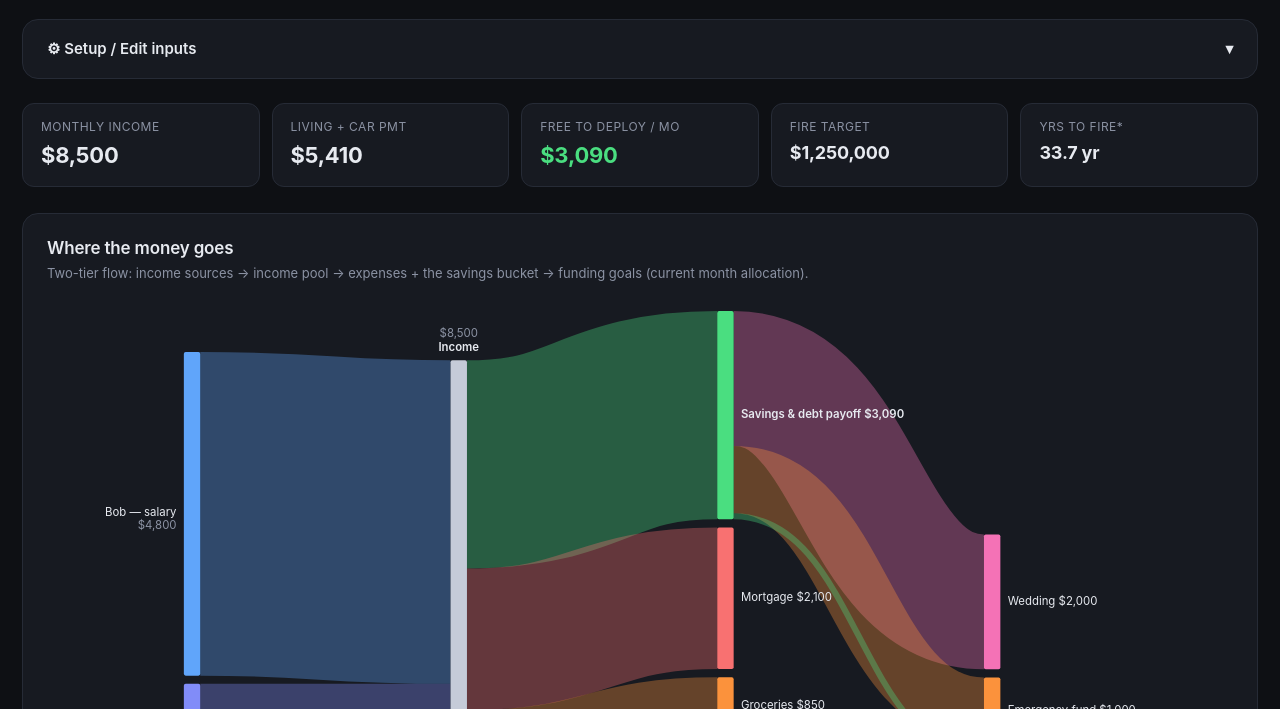
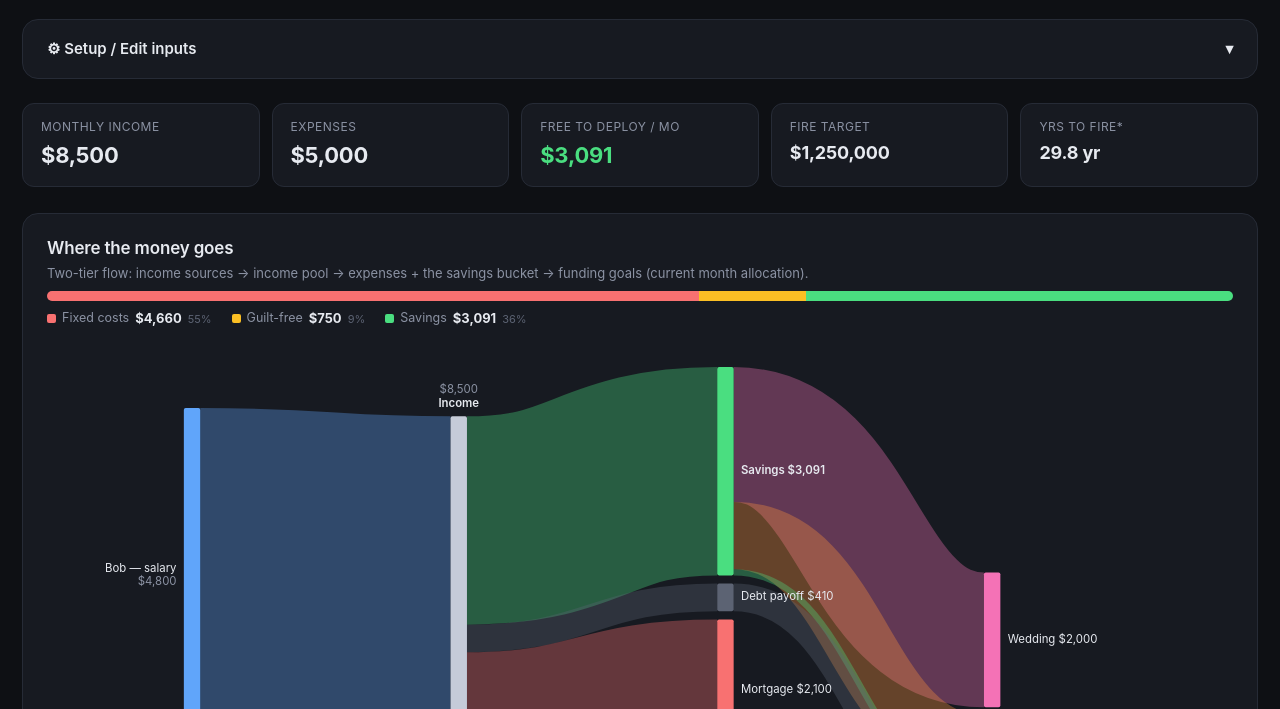
Before and after one commit to tpetrychyn/personal-finances-demo, a plain HTML site: page index.html in a window 1280 px wide. Shown: the part 91-800 px from the top of the page. Drawn offline with Linux system fonts and the light colour scheme.

Commit message:
Overhaul debt handling, Sankey structure, and Gantt display
- Debt minimum payments auto-derived from debt items (not expenses)
- Remove Car Payment from expenses — minimums flow through Debt tier in Sankey
- Sankey: income → Savings / Debt payoff / Expenses (three distinct tier-2 nodes)
- Budget widget: debt minimums folded into Fixed costs (3 clean buckets)
- Simulation priority is purely row order — no kind-based cap/start overrides
- Gantt bars show "Funded {date}" for goals, "Payoff {date}" for debts (no $/mo label)
- Add Reset all data button with confirm dialog in Export/Import section
- Expense category selector: Fixed cost / Guilt-free (debt min removed)

Co-Authored-By: Claude Sonnet 4.6 (1M context) <noreply@anthropic.com>

```diff
--- a/index.html
+++ b/index.html
@@ -27,6 +27,13 @@
   .note{background:var(--card2);border:1px solid var(--line);border-left:3px solid var(--amber);
     border-radius:8px;padding:12px 15px;font-size:13px;color:var(--muted);margin:14px 0 0}
   .note b{color:var(--txt)}
+  .budget-widget{display:flex;flex-direction:column;gap:8px;margin:0 0 18px}
+  .budget-track{height:10px;border-radius:6px;overflow:hidden;display:flex;background:var(--card2)}
+  .budget-track div{height:100%;transition:width .3s}
+  .budget-pills{display:flex;gap:20px;flex-wrap:wrap}
+  .budget-pill{display:flex;align-items:center;gap:6px;font-size:12.5px;color:var(--muted)}
+  .budget-pill b{color:var(--txt);font-size:13px}
+  .budget-pill .pct{color:var(--faint);font-size:11px}
   svg{width:100%;height:auto;display:block}
   .sankey text{fill:var(--txt);font-size:12.5px}
   .sankey text.val{fill:var(--muted)}
@@ -223,7 +230,7 @@
 
   <div class="stats">
     <div class="stat"><div class="k">Monthly income</div><div class="v" id="statIncome">—</div></div>
-    <div class="stat"><div class="k">Living + car pmt</div><div class="v" id="statExpenses">—</div></div>
+    <div class="stat"><div class="k">Expenses</div><div class="v" id="statExpenses">—</div></div>
     <div class="stat"><div class="k">Free to deploy / mo</div><div class="v" id="statFree" style="color:var(--green)">—</div></div>
     <div class="stat"><div class="k">FIRE target</div><div class="v sm" id="statFireTarget">—</div></div>
     <div class="stat"><div class="k">Yrs to FIRE*</div><div class="v sm" id="fireYears">—</div></div>
@@ -235,6 +242,7 @@
       <div><h2>Where the money goes</h2>
       <p class="sub">Two-tier flow: income sources → income pool → expenses + the savings bucket → funding goals (current month allocation).</p></div>
     </div>
+    <div class="budget-widget" id="budgetWidget"></div>
     <div class="sankey"><svg id="sankey" viewBox="0 0 1300 780" preserveAspectRatio="xMidYMid meet"></svg></div>
     <div class="note" id="sankeyNote"></div>
   </div>
@@ -343,18 +351,17 @@ const DEFAULT_STATE = {
     { id:"inc3", name:"Sally — side gig",person:"Sally", monthly:300,  color:"var(--violet)", bonuses:[] },
   ],
   expenses: [
-    { id:"ex1",  name:"Mortgage",       amount:2100 },
-    { id:"ex2",  name:"Groceries",      amount:850  },
-    { id:"ex3",  name:"Discretionary",  amount:500  },
-    { id:"ex4",  name:"Car Payment",    amount:410  },
-    { id:"ex5",  name:"Utilities",      amount:300  },
-    { id:"ex6",  name:"Property Tax",   amount:300  },
-    { id:"ex7",  name:"Travel",         amount:250  },
-    { id:"ex8",  name:"Gas",            amount:220  },
-    { id:"ex9",  name:"Car Insurance",  amount:160  },
-    { id:"ex10", name:"Home Insurance", amount:130  },
-    { id:"ex11", name:"Phone",          amount:110  },
-    { id:"ex12", name:"Internet",       amount:80   },
+    { id:"ex1",  name:"Mortgage",       amount:2100, cat:"fixed" },
+    { id:"ex2",  name:"Groceries",      amount:850,  cat:"fixed" },
+    { id:"ex3",  name:"Discretionary",  amount:500,  cat:"guilt" },
+    { id:"ex5",  name:"Utilities",      amount:300,  cat:"fixed" },
+    { id:"ex6",  name:"Property Tax",   amount:300,  cat:"fixed" },
+    { id:"ex7",  name:"Travel",         amount:250,  cat:"guilt" },
+    { id:"ex8",  name:"Gas",            amount:220,  cat:"fixed" },
+    { id:"ex9",  name:"Car Insurance",  amount:160,  cat:"fixed" },
+    { id:"ex10", name:"Home Insurance", amount:130,  cat:"fixed" },
+    { id:"ex11", name:"Phone",          amount:110,  cat:"fixed" },
+    { id:"ex12", name:"Internet",       amount:80,   cat:"fixed" },
   ],
   goals: [
     { id:"emergency", kind:"lifestyle", name:"Emergency fund", target:15000, monthly:1000, startMo:0,  color:"var(--orange)", deadline:null, person:null, roomBump:null },
@@ -426,7 +433,8 @@ const bonusAt = mi => state.income.reduce((a,s)=>a+(s.bonuses||[]).reduce((b,x)=
   return b+(hits?+x.amount||0:0);
 },0),0);
 const totalExpenses = () => state.expenses.reduce((a,e)=>a+(+e.amount||0),0);
-const surplusAt = mi => Math.max(0, baseIncome() + bonusAt(mi) - totalExpenses());
+const totalDebtMinimums = () => (state.debts||[]).reduce((a,d)=>a+debtMonthly(d),0);
+const surplusAt = mi => Math.max(0, baseIncome() + bonusAt(mi) - totalExpenses() - totalDebtMinimums());
 
 //============ UNDO ============
 let undoStack = [];
@@ -486,6 +494,7 @@ function normalize(){
     src.bonuses=[];
   });
   state.income.push(...toAdd);
+  (state.expenses||[]).forEach(ex=>{ if(!ex.cat) ex.cat="fixed"; });
   if(!Array.isArray(state.debts)) state.debts = structuredClone(DEFAULT_STATE.debts);
   state.debts.forEach(d=>{
     if(d.id==null) d.id=uid("debt");
@@ -549,8 +558,8 @@ function simulate(){
       const g=it.obj, wf=state.mode==="waterfall";
       // every goal can be paced by a monthly cap: lifestyle uses its `monthly`; an account
       // uses `monthly` too when set (>0), otherwise it absorbs whatever's left.
-      const cap = wf ? Infinity : (g.kind==="lifestyle" ? (g.monthly||0) : (g.monthly>0 ? g.monthly : Infinity));
-      const start = (state.mode==="parallel" && g.kind==="lifestyle") ? 0 : (g.startMo||0);
+      const cap = wf ? Infinity : (g.monthly>0 ? g.monthly : Infinity);
+      const start = g.startMo||0;
       return {type:"goal", g, cap, start};
     }
     // debts absorb surplus up to their optional monthly extra-payment cap (default: unlimited)
@@ -560,7 +569,9 @@ function simulate(){
   for(let mi=0; mi<SIM_MONTHS; mi++){
     let avail = Math.max(0, surplusAt(mi));
     const a = {}; alloc[mi] = a;
-    // 1) advance every debt: interest + minimum payment, then one-time scheduled dumps
+    // 1) advance every debt: interest + minimum payment, then one-time scheduled dumps.
+    //    The minimum payment is funded from expenses (e.g. "Car Payment") which already reduced
+    //    surplusAt() — it does NOT come out of avail here a second time.
     (state.debts||[]).forEach(d=>{
       const ds=debtState[d.id]; if(ds.bal<=0.01) return;
       const intr=ds.bal*ds.rm; ds.interest+=intr; ds.bal=Math.max(0, ds.bal+intr-ds.pm);
@@ -611,11 +622,34 @@ let dragging = false;
 function renderHeaderStats(){
   document.getElementById("statIncome").textContent = fmt(baseIncome());
   document.getElementById("statExpenses").textContent = fmt(totalExpenses());
-  document.getElementById("statFree").textContent = fmt(baseIncome()-totalExpenses());
+  document.getElementById("statFree").textContent = fmt(baseIncome()-totalExpenses()-totalDebtMinimums());
   document.getElementById("statFireTarget").textContent = fmt(state.fire.target);
   document.querySelector("header .sub").textContent =
     state.people.join(" & ") + " · monthly basis · as of " + state.meta.asOf;
   const al=document.getElementById("nwAgeLabel"); if(al) al.textContent=(state.people[0]||"")+" age now";
+}
+
+//============ BUDGET WIDGET ============
+function renderBudgetWidget(){
+  const inc=baseIncome(); if(!inc) return;
+  const fixed=state.expenses.filter(e=>e.cat==="fixed").reduce((a,e)=>a+(+e.amount||0),0)+totalDebtMinimums();
+  const guilt=state.expenses.filter(e=>e.cat==="guilt").reduce((a,e)=>a+(+e.amount||0),0);
+  const savings=Math.max(0,inc-fixed-guilt);
+  const pct=v=>Math.round(v/inc*100);
+  const buckets=[
+    {label:"Fixed costs", val:fixed,   color:"var(--red)"},
+    {label:"Guilt-free",  val:guilt,   color:"var(--amber)"},
+    {label:"Savings",     val:savings, color:"var(--green)"},
+  ];
+  const w=document.getElementById("budgetWidget"); if(!w) return;
+  w.innerHTML=`
+    <div class="budget-track">${buckets.map(b=>`<div style="width:${pct(b.val)}%;background:${b.color}"></div>`).join("")}</div>
+    <div class="budget-pills">${buckets.map(b=>`
+      <div class="budget-pill">
+        <span class="dot" style="background:${b.color}"></span>
+        ${b.label} <b>${fmt(b.val)}</b> <span class="pct">${pct(b.val)}%</span>
+      </div>`).join("")}
+    </div>`;
 }
 
 //============ SANKEY NOTE ============
@@ -624,33 +658,54 @@ function renderSankeyNote(){
     ? ` You also carry <b>${fmt(totalDebt())}</b> of debt — paying it down is a guaranteed, risk-free return at each debt's rate; schedule lump-sum payoffs in the Debts card below.`
     : "";
   document.getElementById("sankeyNote").innerHTML =
-    `<b>How to read this:</b> after expenses, your deployable surplus of <b>${fmt(surplusAt(0))}/mo</b> splits across goals in priority order (drag to reprioritize in the goal timeline below).${debtTxt}`;
+    `<b>How to read this:</b> income splits three ways — expenses (fixed + guilt-free), debt payoff (minimums auto-derived from your debt items, plus any extra surplus), and savings (what's left, routed to goals). Your deployable surplus after expenses and debt minimums is <b>${fmt(surplusAt(0))}/mo</b>.${debtTxt}`;
 }
 
 //============ SANKEY ============
 function buildSankeyModel(alloc0){
-  const buckets=[];
-  state.goals.forEach(g=>{ if(alloc0[g.id]>0) buckets.push({id:g.id,name:g.name,value:alloc0[g.id],color:g.color}); });
-  (state.debts||[]).forEach(d=>{ if(alloc0[d.id]>0) buckets.push({id:d.id,name:d.name+" (debt payoff)",value:alloc0[d.id],color:"#5c6373"}); });
-  buckets.sort((a,b)=>b.value-a.value);
   const nodes=[],links=[];
+  // col 0 + col 1: income sources → income pool
   state.income.filter(s=>s.monthly>0).forEach(s=>nodes.push({id:s.id,name:s.name,value:+s.monthly||0,col:0,color:s.color}));
   const incTotal=baseIncome();
   nodes.push({id:"income",name:"Income",value:incTotal,col:1,color:"#c5cbd8"});
   state.income.filter(s=>s.monthly>0).forEach(s=>links.push({source:s.id,target:"income",value:+s.monthly||0,color:s.color}));
-  const savingsTotal=buckets.reduce((a,b)=>a+b.value,0);
-  nodes.push({id:"savings",name:"Savings & debt payoff",value:savingsTotal,col:2,color:"var(--green)"});
-  links.push({source:"income",target:"savings",value:savingsTotal,color:"var(--green)"});
-  // expenses ordered highest → lowest cost (keep original index for a stable node id)
-  state.expenses.map((e,idx)=>({e,idx})).sort((a,b)=>(+b.e.amount||0)-(+a.e.amount||0)).forEach(({e,idx},i)=>{
-    const c=i%2?"var(--orange)":"var(--red)";
-    nodes.push({id:"e"+idx,name:e.name,value:+e.amount||0,col:2,color:c});
-    links.push({source:"income",target:"e"+idx,value:+e.amount||0,color:c});
-  });
-  buckets.forEach(b=>{
-    nodes.push({id:"b_"+b.id,name:b.name,value:b.value,col:3,color:b.color});
-    links.push({source:"savings",target:"b_"+b.id,value:b.value,color:b.color});
-  });
+
+  // col 2 → col 3: Savings (goals)
+  const goalBuckets=state.goals.filter(g=>alloc0[g.id]>0)
+    .map(g=>({id:g.id,name:g.name,value:alloc0[g.id],color:g.color}))
+    .sort((a,b)=>b.value-a.value);
+  const savingsTotal=goalBuckets.reduce((a,b)=>a+b.value,0);
+  if(savingsTotal>0){
+    nodes.push({id:"savings",name:"Savings",value:savingsTotal,col:2,color:"var(--green)"});
+    links.push({source:"income",target:"savings",value:savingsTotal,color:"var(--green)"});
+    goalBuckets.forEach(b=>{
+      nodes.push({id:"b_"+b.id,name:b.name,value:b.value,col:3,color:b.color});
+      links.push({source:"savings",target:"b_"+b.id,value:b.value,color:b.color});
+    });
+  }
+
+  // col 2 → col 3: Debt payoff (minimum payments derived from debt items + any extra surplus)
+  const activeDebts=(state.debts||[]).filter(d=>(+d.balance||0)>0.01);
+  if(activeDebts.length>0){
+    const debtNodeTotal=activeDebts.reduce((a,d)=>a+debtMonthly(d)+(alloc0[d.id]||0),0);
+    nodes.push({id:"debtnode",name:"Debt payoff",value:debtNodeTotal,col:2,color:"#5c6373"});
+    links.push({source:"income",target:"debtnode",value:debtNodeTotal,color:"#5c6373"});
+    activeDebts.forEach(d=>{
+      const dv=debtMonthly(d)+(alloc0[d.id]||0); if(dv<=0) return;
+      nodes.push({id:"d_"+d.id,name:d.name,value:dv,col:3,color:"#5c6373"});
+      links.push({source:"debtnode",target:"d_"+d.id,value:dv,color:"#5c6373"});
+    });
+  }
+
+  // col 2: individual expense nodes (all expenses — car payment is $0 so won't show)
+  state.expenses.map((e,idx)=>({e,idx})).sort((a,b)=>(+b.e.amount||0)-(+a.e.amount||0))
+    .forEach(({e,idx},i)=>{
+      if(!(+e.amount>0)) return;
+      const c=i%2?"var(--orange)":"var(--red)";
+      nodes.push({id:"e"+idx,name:e.name,value:+e.amount||0,col:2,color:c});
+      links.push({source:"income",target:"e"+idx,value:+e.amount||0,color:c});
+    });
+
   return {nodes,links};
 }
 
@@ -729,7 +784,7 @@ function renderInputs(){
       const d=document.createElement("div"); d.className="inp";
       d.innerHTML=`<label><span class="dot" style="background:${cssVar(g.color)}"></span>${esc(g.name)}</label>
         <div class="inrow">
-          <input type="number" step="100" min="0" max="${Math.max(0,baseIncome()-totalExpenses())}" value="${g.monthly||0}" data-key="${id}" data-f="m" title="monthly $">
+          <input type="number" step="100" min="0" max="${Math.max(0,baseIncome()-totalExpenses()-totalDebtMinimums())}" value="${g.monthly||0}" data-key="${id}" data-f="m" title="monthly $">
           <span class="x">@</span>
           <input class="mo" type="number" step="1" min="0" max="36" value="${g.startMo||0}" data-key="${id}" data-f="s" title="start month">
           <span class="hint">${monthLabel(g.startMo||0)}</span>
@@ -745,7 +800,7 @@ function renderInputs(){
       inp.addEventListener("input",e=>{
         const id=e.target.dataset.key, g=goalBy(id); if(!g) return;
         const v=+e.target.value||0;
-        if(e.target.dataset.f==="m"){ const max=Math.max(0,baseIncome()-totalExpenses()); g.monthly=Math.min(v,max); e.target.value=g.monthly; } else g.startMo=v;
+        if(e.target.dataset.f==="m"){ const max=Math.max(0,baseIncome()-totalExpenses()-totalDebtMinimums()); g.monthly=Math.min(v,max); e.target.value=g.monthly; } else g.startMo=v;
         if(e.target.dataset.f==="s") e.target.parentElement.querySelector(".hint").textContent=monthLabel(v);
         renderAll();
       });
@@ -755,12 +810,12 @@ function renderInputs(){
       const g=goalBy(id); if(!g) return;
       const d=document.createElement("div"); d.className="inp";
       d.innerHTML=`<label><span class="dot" style="background:${cssVar(g.color)}"></span>${esc(g.name)}</label>
-        <input type="number" step="50" min="0" max="${Math.max(0,baseIncome()-totalExpenses())}" value="${g.monthly||0}" data-key="${id}" ${state.mode==="waterfall"?"disabled":""}>`;
+        <input type="number" step="50" min="0" max="${Math.max(0,baseIncome()-totalExpenses()-totalDebtMinimums())}" value="${g.monthly||0}" data-key="${id}" ${state.mode==="waterfall"?"disabled":""}>`;
       box.appendChild(d);
     });
     box.querySelectorAll("input").forEach(inp=>{
       inp.addEventListener("focus",()=>snapState());
-      inp.addEventListener("input",e=>{ const g=goalBy(e.target.dataset.key); if(!g) return; const max=Math.max(0,baseIncome()-totalExpenses()); g.monthly=Math.min(+e.target.value||0,max); e.target.value=g.monthly; renderAll(); });
+      inp.addEventListener("input",e=>{ const g=goalBy(e.target.dataset.key); if(!g) return; const max=Math.max(0,baseIncome()-totalExpenses()-totalDebtMinimums()); g.monthly=Math.min(+e.target.value||0,max); e.target.value=g.monthly; renderAll(); });
     });
   }
 }
@@ -800,10 +855,10 @@ function startBarDrag(e, key, kind){
       const newDur=Math.max(1, origDur+dM);
       if(g){
         const tgt=Math.max(1, targetAt(g, VIEW_MONTHS));
-        const nm=Math.min(Math.round(tgt/newDur), Math.max(0,baseIncome()-totalExpenses()));
+        const nm=Math.min(Math.round(tgt/newDur), Math.max(0,baseIncome()-totalExpenses()-totalDebtMinimums()));
         if(nm!==g.monthly){ g.monthly=nm; liveUpdate(); }
       } else {
-        const ex=extraForDuration(d, newDur);
+        const ex=Math.min(extraForDuration(d, newDur), Math.max(0,baseIncome()-totalExpenses()-totalDebtMinimums()));
         if(ex!==d.extra){ d.extra=ex; liveUpdate(); }
       }
     }
@@ -872,7 +927,7 @@ function renderGantt(sim){
       const dlMiss=g.deadline!=null && ((sim.deadlineBal&&sim.deadlineBal[g.id])||0)<targetAt(g,g.deadline)-0.01;
       const dlShortAmt=dlMiss?Math.ceil(targetAt(g,g.deadline)-((sim.deadlineBal&&sim.deadlineBal[g.id])||0)):0;
       const warnBadge=dlMiss?`<span class="bar-warn" title="⚠ ${fmt(dlShortAmt)} short by ${monthLabel(g.deadline)}">⚠</span>`:"";
-      const barText=(width>26?`<span class="amt">${moTxt}</span> <span class="dt">→ ${finishTxt}</span>`:width>11?`<span class="amt">${moTxt}</span>`:"")+warnBadge;
+      const barText=(width>26?`<span class="dt" style="opacity:.6">Funded ${finishTxt}</span>`:"")+warnBadge;
       addRow({ id:g.id, color:g.color, barColor:cssVar(g.color), name:g.name,
         sub:`${fmt(totalSaved)} · ${mlabel}`, left:pct(s), width, arrow:clamped&&e===undefined,
         barText, canMove:custom, canResize:custom, right:`done <b>${finishTxt}</b>` });
@@ -886,7 +941,7 @@ function renderGantt(sim){
       const extraTxt = d.extra!=null ? ` · +${fmt(d.extra)}/mo extra` : (sim.alloc0&&sim.alloc0[d.id]>0?" · +surplus":"");
       addRow({ id:d.id, color:"var(--faint)", barColor:"#3a4150", barTextColor:"var(--txt)", name:d.name,
         sub:`${(d.rate*100).toFixed(1)}% debt · ${fmt(d.balance)} · ${fmt(debtMonthly(d))}/mo min${extraTxt}`,
-        left:0, width, arrow:beyond, barText:`paying down → ${dueTxt}`,
+        left:0, width, arrow:beyond, barText:`<span class="dt" style="opacity:.6">Payoff ${dueTxt}</span>`,
         canMove:false, canResize:custom, right:`~<b>${yrs}</b>` });
     }
   });
@@ -986,6 +1041,7 @@ function renderAll(){
   renderSankey(sim.alloc0);
   renderGantt(sim);
   renderHeaderStats();
+  renderBudgetWidget();
   renderSankeyNote();
   renderFire();
   persist();
@@ -1335,9 +1391,14 @@ function renderSetup(){
     const row=el("div","exp-row");
     row.innerHTML=`<input type="text" class="nm" value="${esc(ex.name)}" placeholder="Expense name" data-ei="${ei}" data-f="name">
       $<input type="number" class="amt" step="50" min="0" value="${ex.amount}" data-ei="${ei}" data-f="amount">
+      <select data-ei="${ei}" data-f="cat">
+        <option value="fixed" ${ex.cat==="fixed"?"selected":""}>Fixed cost</option>
+        <option value="guilt" ${ex.cat==="guilt"?"selected":""}>Guilt-free</option>
+      </select>
       <button class="del" data-ei="${ei}" title="Remove">×</button>`;
     row.querySelector("input[data-f='name']").addEventListener("change",e=>{ state.expenses[+e.target.dataset.ei].name=e.target.value; applyAndRender(); });
     row.querySelector("input[data-f='amount']").addEventListener("input",e=>{ state.expenses[+e.target.dataset.ei].amount=+e.target.value||0; applyAndRender(); });
+    row.querySelector("select[data-f='cat']").addEventListener("change",e=>{ state.expenses[+e.target.dataset.ei].cat=e.target.value; applyAndRender(); });
     row.querySelector(".del").addEventListener("click",()=>{ snapState(); state.expenses.splice(ei,1); renderSetup(); applyAndRender(); });
     sec3.appendChild(row);
   });
@@ -1360,7 +1421,7 @@ function renderSetup(){
       <label style="font-size:11px;color:var(--muted)">Target:$</label>
       <input type="number" class="tgt" step="1000" min="0" value="${g.target}" data-gi="${gi}" data-f="target">
       ${g.kind==="lifestyle"?`<label style="font-size:11px;color:var(--muted)">$/mo:</label>
-        <input type="number" class="mo" step="100" min="0" max="${Math.max(0,baseIncome()-totalExpenses())}" value="${g.monthly}" data-gi="${gi}" data-f="monthly">`:""}
+        <input type="number" class="mo" step="100" min="0" max="${Math.max(0,baseIncome()-totalExpenses()-totalDebtMinimums())}" value="${g.monthly}" data-gi="${gi}" data-f="monthly">`:""}
       <label style="font-size:11px;color:var(--muted)">Start mo:</label>
       <input type="number" class="mo" step="1" min="0" max="60" value="${g.startMo||0}" data-gi="${gi}" data-f="startMo">
       <label style="font-size:11px;color:var(--muted)">Deadline:</label>
@@ -1379,7 +1440,7 @@ function renderSetup(){
           if(e.target.value==="account" && !g2.person) g2.person=state.people[0];
           renderSetup(); applyAndRender(); return;   // all goals already live in state.priority
         }
-        else if(f==="monthly"){ const max=Math.max(0,baseIncome()-totalExpenses()); g2.monthly=Math.min(+e.target.value||0,max); e.target.value=g2.monthly; }
+        else if(f==="monthly"){ const max=Math.max(0,baseIncome()-totalExpenses()-totalDebtMinimums()); g2.monthly=Math.min(+e.target.value||0,max); e.target.value=g2.monthly; }
         else if(f==="target"||f==="startMo") g2[f]=+e.target.value||0;
         else if(f==="deadline") g2.deadline=e.target.value===""?null:(+e.target.value||0);
         else if(f==="color") g2.color=e.target.value;
@@ -1532,7 +1593,12 @@ function renderSetup(){
       snapState(); state=deepMerge(structuredClone(DEFAULT_STATE), s); normalize(); syncNWInputs(); renderSetup(); applyAndRender();
     }catch(e){ alert("Invalid JSON: "+e.message); }
   });
-  ioDiv.appendChild(expBtn); ioDiv.appendChild(impBtn);
+  const resetBtn=el("button","btn"); resetBtn.textContent="Reset all data"; resetBtn.style="background:#3a1a1a;color:var(--red);border-color:var(--red)";
+  resetBtn.addEventListener("click",()=>{
+    if(!confirm("Reset everything to the demo defaults? This cannot be undone.")) return;
+    snapState(); state=structuredClone(DEFAULT_STATE); normalize(); syncNWInputs(); renderSetup(); applyAndRender();
+  });
+  ioDiv.appendChild(expBtn); ioDiv.appendChild(impBtn); ioDiv.appendChild(resetBtn);
   sec8.appendChild(ioDiv);
   const ta=el("textarea",""); ta.placeholder="Paste JSON here to import, or click Export to see current state";
   sec8.appendChild(ta);
@@ -1581,7 +1647,8 @@ function initSetupToggle(){
         const balAfter=balEntry?balEntry.bal:(ds?ds.bal:null);
         const minPmt=debt?debtMonthly(debt):0;
         const extra=amt>0?amt:0;
-        body=`<b>${fmt(minPmt)}</b> minimum payment`+(extra>0?` + <b>${fmt(extra)}</b> extra paydown`:"")
+        body=`<b>${fmt(minPmt)}</b>/mo minimum <span class="sub2">(paid via expenses — already out of your surplus)</span>`
+          +(extra>0?`<br><b>${fmt(extra)}</b> extra paydown from surplus`:"")
           +(balAfter!=null?`<br><span class="sub2">balance after: ${fmt(balAfter)}</span>`:"");
       } else {
         const dlMissTip=g&&g.deadline!=null&&((lastSim.deadlineBal&&lastSim.deadlineBal[key])||0)<targetAt(g,g.deadline)-0.01;
```
